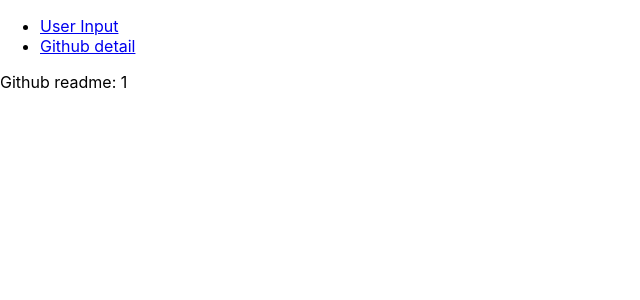
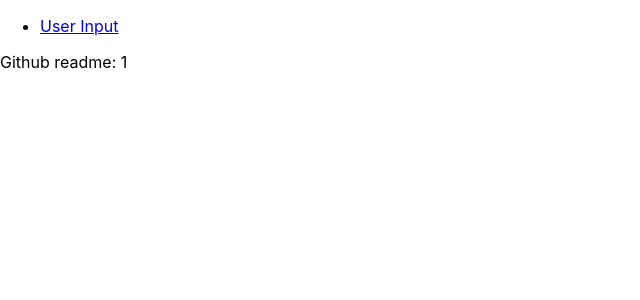
Before and after one commit to laughlamz/Nudgyt-test, a React (Create React App) app: page /github_detail/1/1 in a window 1280 px wide. Shown: the top 300 px of the page, without its empty margins (0-640 px from the left). Built offline with nearby package versions, Linux system fonts and the light colour scheme; no server answers.

Commit message:
some clean

```diff
--- a/src/Navigation.js
+++ b/src/Navigation.js
@@ -11,9 +11,6 @@ export default function Header() {
                     <li>
                         <Link to="/user_input">User Input</Link>
                     </li>
-                    <li>
-                        <Link to="/github_detail">Github detail</Link>
-                    </li>
                 </ul>
             </nav>
         </div>
--- a/src/containers/GithubDetail.js
+++ b/src/containers/GithubDetail.js
@@ -23,6 +23,7 @@ export default function GithubDetail() {
     return (
         <div>
             Github readme: {user}
+            {/* {readme} */}
         </div>
     );
 }
--- a/src/containers/GithubList.js
+++ b/src/containers/GithubList.js
@@ -9,7 +9,7 @@ export default function GithubList() {
     const [repos, setRepos] = useState([]);
     // TODO handle none case
 
-    const fetchListRepoByUser = useCallback(async () => {
+    const fetchListRepo = useCallback(async () => {
         const { status, data } = await axios.get(API.LIST_REPO(user));
         if (status === 200) {
             setRepos(data);
@@ -17,8 +17,8 @@ export default function GithubList() {
     }, [user, setRepos])
 
     useEffect(() => {
-        fetchListRepoByUser();
-    }, [fetchListRepoByUser]);
+        fetchListRepo();
+    }, [fetchListRepo]);
 
     return (
         <div>
```
